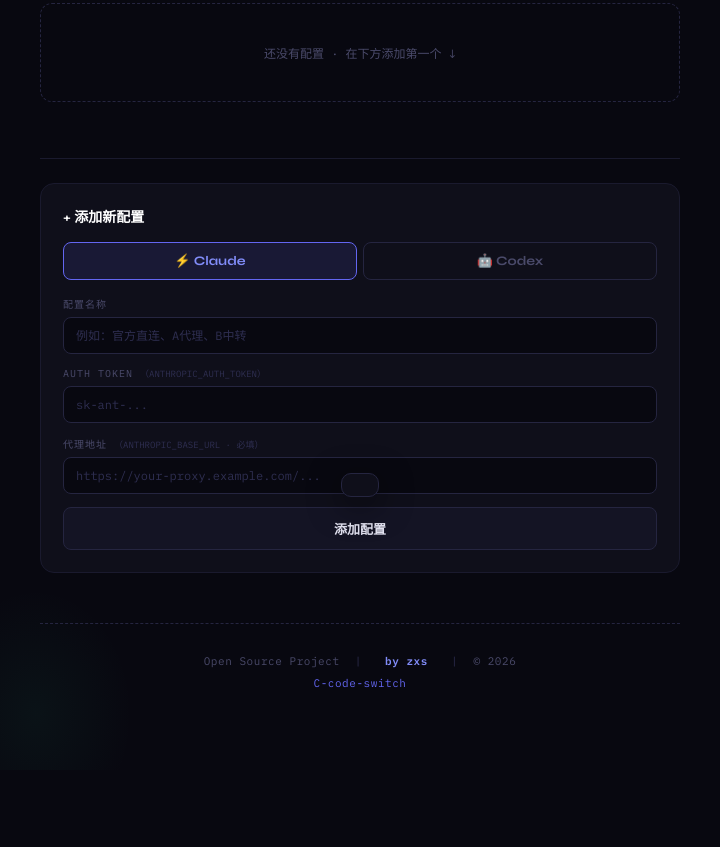
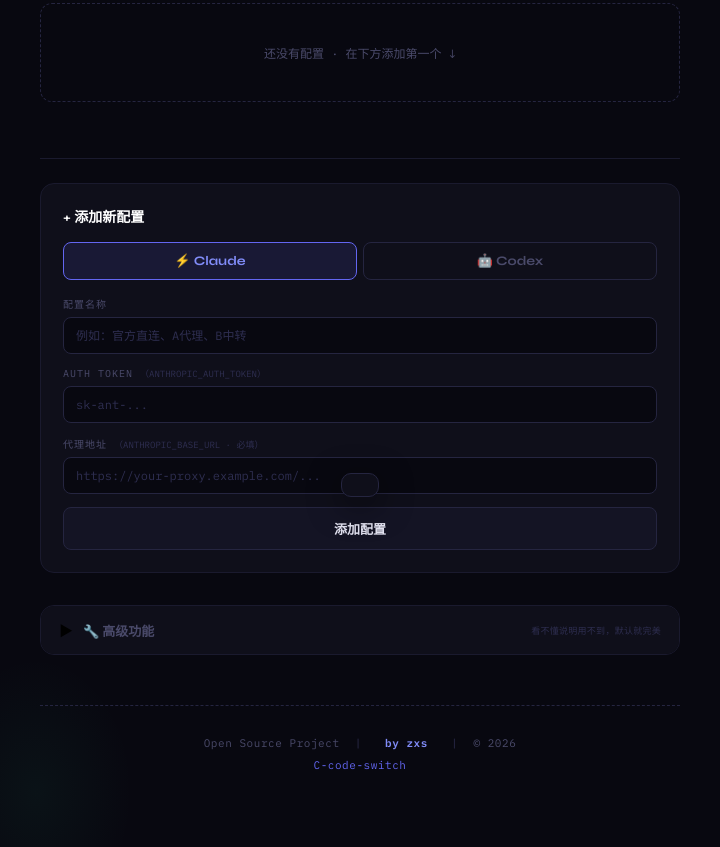
Before and after one commit to zxs-ai/C-code-switch, an Electron app: page index.html in a window 720 px wide. Shown: the part 349-1196 px from the top of the page. Before the commit the page ends 1119 px from the top, so only its background shows below. Drawn offline with Linux system fonts and the light colour scheme.

Commit message:
feat: 高级功能面板 - 一键打开3个配置文件
- 新增折叠式「高级功能」区域，默认折叠，提示「看不懂说明用不到，默认就完美」
- 展开后显示3个按钮：~/.zshrc、~/.claude/settings.json、VSCode settings.json
- server.js 新增 POST /open-file API，使用 macOS open 命令打开文件
- 支持错误处理：文件不存在或未知类型返回 400

```diff
--- a/index.html
+++ b/index.html
@@ -414,6 +414,83 @@
   }
   .modal-dismiss:hover { opacity: 0.88; transform: translateY(-1px); }
 
+  /* ── Advanced Panel ── */
+  .advanced-panel {
+    margin-top: 32px;
+    border: 1px solid var(--border);
+    border-radius: 14px;
+    overflow: hidden;
+    transition: border-color 0.2s;
+  }
+  .advanced-panel:hover { border-color: var(--border2); }
+  .advanced-toggle {
+    width: 100%; padding: 14px 18px;
+    background: var(--card); border: none;
+    display: flex; align-items: center; gap: 10px;
+    cursor: pointer; transition: background 0.15s;
+  }
+  .advanced-toggle:hover { background: var(--card2); }
+  .advanced-toggle-icon {
+    font-size: 14px; transition: transform 0.25s;
+  }
+  .advanced-panel.open .advanced-toggle-icon {
+    transform: rotate(90deg);
+  }
+  .advanced-toggle-text {
+    flex: 1; text-align: left;
+    font-family: 'Syne', sans-serif; font-size: 13px;
+    font-weight: 700; color: var(--muted);
+  }
+  .advanced-toggle-hint {
+    font-family: 'IBM Plex Mono', monospace;
+    font-size: 9px; color: var(--muted2);
+    letter-spacing: 0.03em;
+  }
+  .advanced-body {
+    max-height: 0; overflow: hidden;
+    transition: max-height 0.3s ease, padding 0.3s ease;
+    padding: 0 18px;
+  }
+  .advanced-panel.open .advanced-body {
+    max-height: 300px;
+    padding: 4px 18px 18px;
+  }
+  .advanced-btns {
+    display: flex; flex-direction: column; gap: 8px;
+  }
+  .adv-btn {
+    display: flex; align-items: center; gap: 12px;
+    padding: 12px 14px; border-radius: 10px;
+    border: 1px solid var(--border2); background: var(--card2);
+    cursor: pointer; transition: all 0.15s;
+  }
+  .adv-btn:hover {
+    border-color: var(--accent); background: var(--accent-dim);
+  }
+  .adv-btn:active { transform: scale(0.98); }
+  .adv-btn-icon {
+    width: 32px; height: 32px; border-radius: 8px;
+    display: flex; align-items: center; justify-content: center;
+    font-size: 15px; flex-shrink: 0;
+  }
+  .adv-btn-icon.zshrc  { background: rgba(52,211,153,0.12); }
+  .adv-btn-icon.claude { background: rgba(99,102,241,0.12); }
+  .adv-btn-icon.vscode { background: rgba(59,130,246,0.12); }
+  .adv-btn-info { flex: 1; text-align: left; }
+  .adv-btn-name {
+    font-family: 'Syne', sans-serif; font-size: 12px;
+    font-weight: 700; color: var(--text);
+  }
+  .adv-btn-path {
+    font-family: 'IBM Plex Mono', monospace; font-size: 10px;
+    color: var(--muted); margin-top: 2px;
+  }
+  .adv-btn-arrow {
+    color: var(--muted2); font-size: 14px; flex-shrink: 0;
+    transition: color 0.15s;
+  }
+  .adv-btn:hover .adv-btn-arrow { color: var(--accent); }
+
   /* ── Footer Signature ── */
   .footer-signature {
     text-align: center;
@@ -590,6 +667,43 @@
     <div class="section-label">历史快照（同步前自动保存，最多 10 条）</div>
     <div class="history-list" id="historyList">
       <div class="empty-state" style="margin-bottom:0">暂无快照 · 每次同步到 .zshrc 前会自动保存一条</div>
+    </div>
+  </div>
+
+  <!-- Advanced Panel -->
+  <div class="advanced-panel" id="advancedPanel">
+    <button class="advanced-toggle" onclick="toggleAdvanced()">
+      <span class="advanced-toggle-icon">▶</span>
+      <span class="advanced-toggle-text">🔧 高级功能</span>
+      <span class="advanced-toggle-hint">看不懂说明用不到，默认就完美</span>
+    </button>
+    <div class="advanced-body">
+      <div class="advanced-btns">
+        <button class="adv-btn" onclick="openConfigFile('zshrc')">
+          <div class="adv-btn-icon zshrc">📄</div>
+          <div class="adv-btn-info">
+            <div class="adv-btn-name">终端环境变量</div>
+            <div class="adv-btn-path">~/.zshrc</div>
+          </div>
+          <span class="adv-btn-arrow">↗</span>
+        </button>
+        <button class="adv-btn" onclick="openConfigFile('claude')">
+          <div class="adv-btn-icon claude">⚡</div>
+          <div class="adv-btn-info">
+            <div class="adv-btn-name">Claude Code 配置</div>
+            <div class="adv-btn-path">~/.claude/settings.json</div>
+          </div>
+          <span class="adv-btn-arrow">↗</span>
+        </button>
+        <button class="adv-btn" onclick="openConfigFile('vscode')">
+          <div class="adv-btn-icon vscode">🖥️</div>
+          <div class="adv-btn-info">
+            <div class="adv-btn-name">VSCode 用户设置</div>
+            <div class="adv-btn-path">~/Library/.../Code/User/settings.json</div>
+          </div>
+          <span class="adv-btn-arrow">↗</span>
+        </button>
+      </div>
     </div>
   </div>
 
@@ -998,6 +1112,30 @@
     document.getElementById('keyInput').placeholder = isCodex ? 'sk-...' : 'sk-ant-...';
   }
 
+  // ── Advanced panel toggle ──────────────────────
+  function toggleAdvanced() {
+    document.getElementById('advancedPanel').classList.toggle('open');
+  }
+
+  // ── Open config file ──────────────────────────
+  async function openConfigFile(file) {
+    try {
+      const r = await fetch(API + '/open-file', {
+        method: 'POST',
+        headers: { 'Content-Type': 'application/json' },
+        body: JSON.stringify({ file })
+      });
+      const data = await r.json();
+      if (data.ok) {
+        toast('📂 已打开 ' + data.path, 'ok');
+      } else {
+        throw new Error(data.msg);
+      }
+    } catch (e) {
+      toast('❌ 打开失败：' + e.message, 'err');
+    }
+  }
+
   hydrate();
   render();
   checkServer();
```
Also changed, not shown: server.js (+28 -0 lines).
